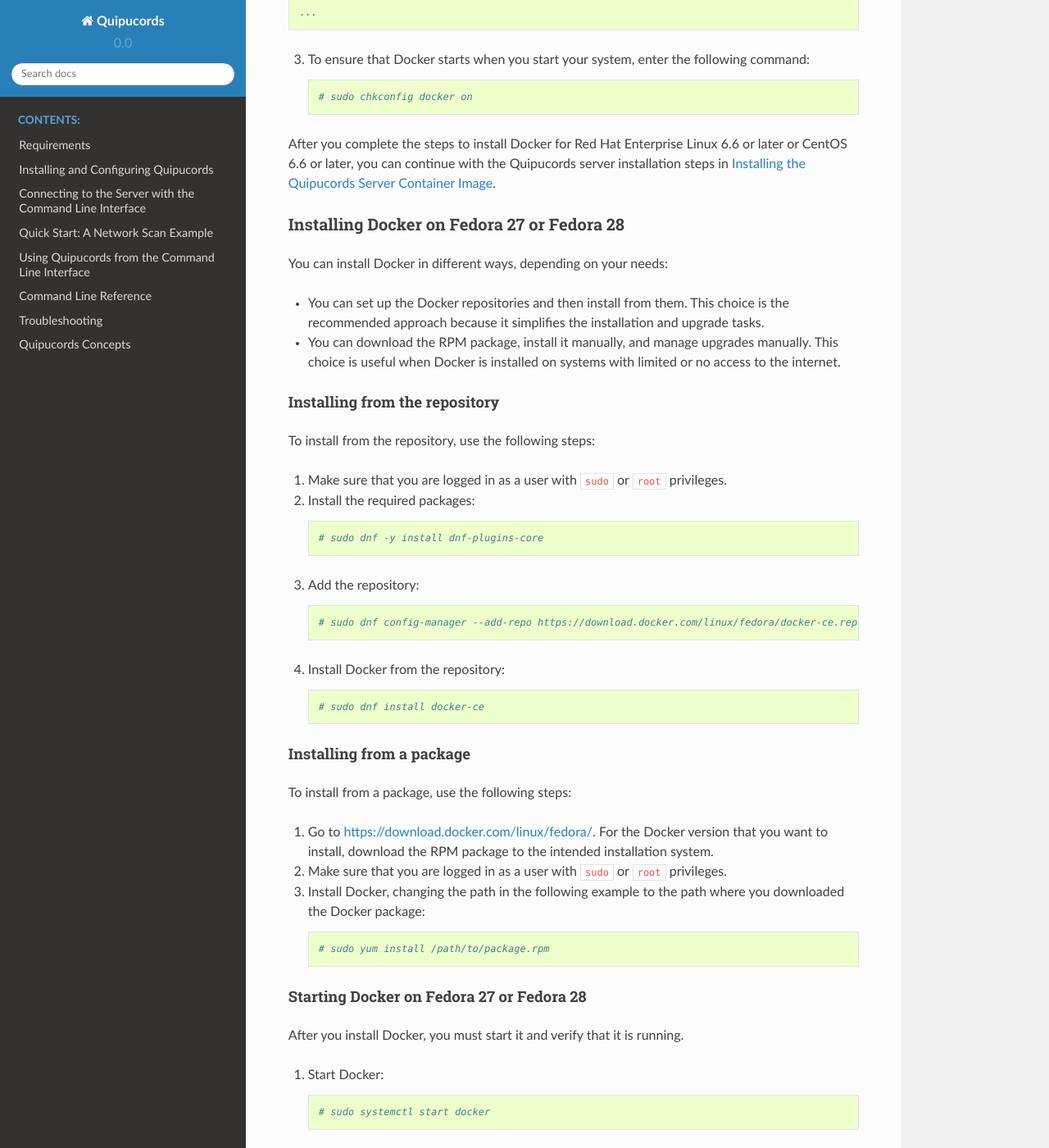
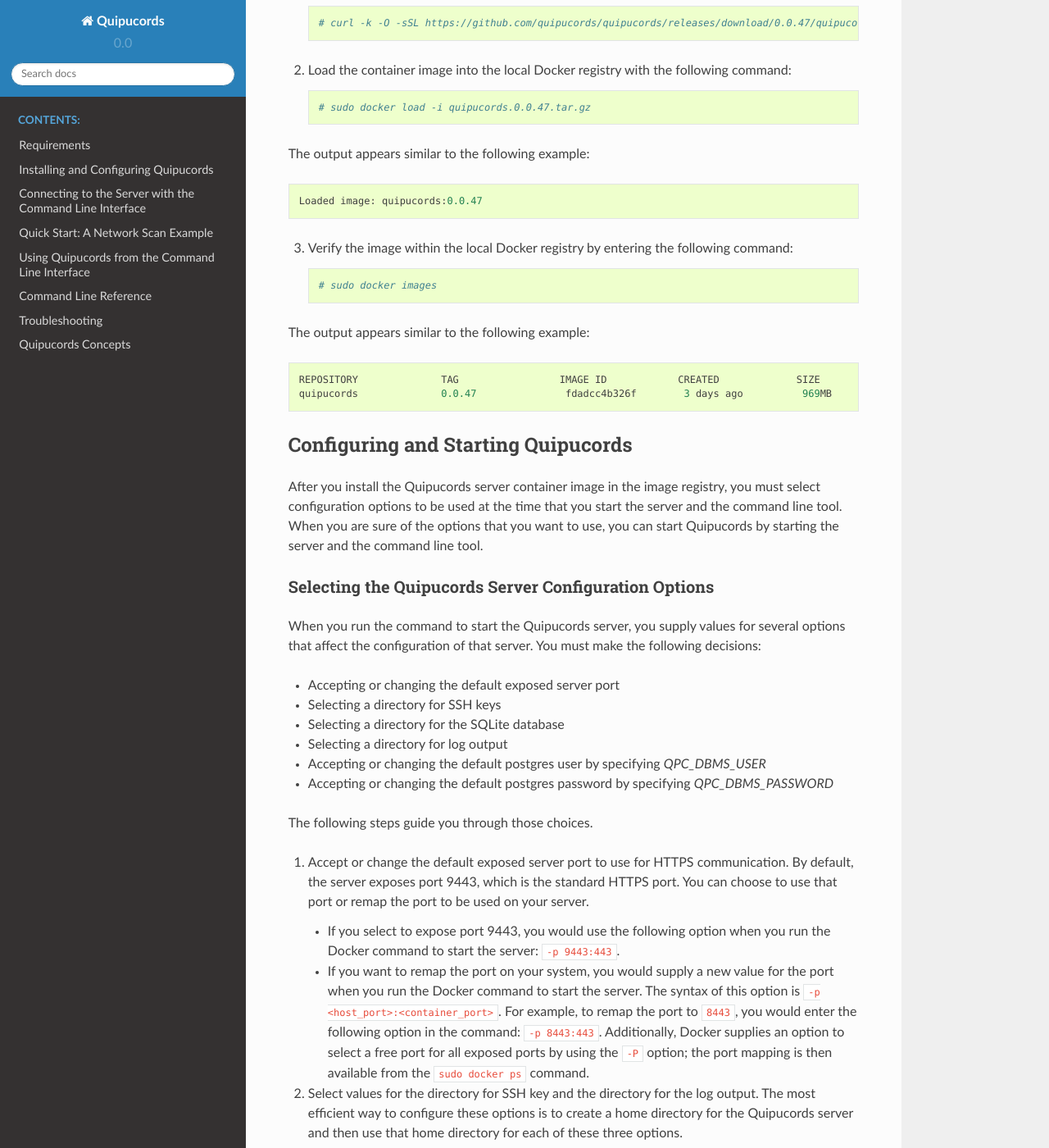
Before and after one commit to quipucords/quipudocs, a Sphinx documentation site: the page built from source/install_steps.rst, in a window 1280 px wide and 1400 px high, scrolled down 5558 px. Shown: the whole window at 82% size. Built offline with Sphinx 7.4.7 and the Read the Docs theme 2.0.0, drawn with Linux system fonts in a browser that asks for light colours; some of the changed text lies outside the part shown.

Commit message:
Remove Fedora installation instructions

```diff
--- a/source/configure.rst
+++ b/source/configure.rst
@@ -52,7 +52,7 @@
 
   # docker run --name qpc-db  -e POSTGRES_USER="postgres" -e POSTGRES_PASSWORD="password" -v /var/lib/docker/volumes/qpc-data:/var/lib/postgresql/data -d postgres:9.6.10
 
-For Centos7, RHEL 7, Fedora 27, or Fedora 28::
+For Centos7 and RHEL 7::
 
   # docker run --name qpc-db  -e POSTGRES_USER="postgres" -e POSTGRES_PASSWORD="password" -v qpc-data:/var/lib/postgresql/data -d postgres:9.6.10
 
--- a/source/install_cli.rst
+++ b/source/install_cli.rst
@@ -27,13 +27,6 @@
 
       # wget -O /etc/yum.repos.d/group_quipucords-qpc-epel-6.repo https://copr.fedorainfracloud.org/coprs/g/quipucords/qpc/repo/epel-6/group_quipucords-qpc-epel-6.repo
 
-  - For Fedora 27, enter the following command::
-
-      # wget -O /etc/yum.repos.d/group_quipucords-qpc-fedora-27.repo https://copr.fedorainfracloud.org/coprs/g/quipucords/qpc/repo/fedora-27/group_quipucords-qpc-fedora-27.repo
-
-  - For Fedora 28, enter the following command::
-
-      # wget -O /etc/yum.repos.d/group_quipucords-qpc-fedora-28.repo https://copr.fedorainfracloud.org/coprs/g/quipucords/qpc/repo/fedora-28/group_quipucords-qpc-fedora-28.repo
 
 Install the QPC Package:
 ~~~~~~~~~~~~~~~~~~~~~~~~
@@ -45,11 +38,3 @@
   - For Red Hat Enterprise Linux 6 or CentOS 6, enter the following command::
 
       # yum -y install qpc-0.0.47-ACTUAL_COPR_GIT_COMMIT.el6
-
-  - For Fedora 27, enter the following command::
-
-      # yum -y install qpc-0.0.47-ACTUAL_COPR_GIT_COMMIT.fc27
-
-  - For Fedora 28, enter the following command::
-
-      # yum -y install qpc-0.0.47-ACTUAL_COPR_GIT_COMMIT.fc28
--- a/source/install_scripted.rst
+++ b/source/install_scripted.rst
@@ -60,8 +60,6 @@
 
 - RHEL & Centos 6 (`Download <https://github.com/quipucords/qpc/releases/download/0.0.47/qpc-0.0.47-ACTUAL_COPR_GIT_COMMIT.el6.noarch.rpm>`_)
 - RHEL & Centos 7 (`Download <https://github.com/quipucords/qpc/releases/download/0.0.47/qpc-0.0.47-ACTUAL_COPR_GIT_COMMIT.el7.noarch.rpm>`_)
-- Fedora 27 (`Download <https://github.com/quipucords/qpc/releases/download/0.0.47/qpc-0.0.47-ACTUAL_COPR_GIT_COMMIT.fc27.noarch.rpm>`_)
-- Fedora 28 (`Download <https://github.com/quipucords/qpc/releases/download/0.0.47/qpc-0.0.47-ACTUAL_COPR_GIT_COMMIT.fc28.noarch.rpm>`_)
 
 **Transfer Packages**
 
--- a/source/install_server_fedora.rst
+++ /dev/null
@@ -1,54 +0,0 @@
-Installing Docker on Fedora 27 or Fedora 28
-~~~~~~~~~~~~~~~~~~~~~~~~~~~~~~~~~~~~~~~~~~~
-You can install Docker in different ways, depending on your needs:
-
-- You can set up the Docker repositories and then install from them. This choice is the recommended approach because it simplifies the installation and upgrade tasks.
-
-- You can download the RPM package, install it manually, and manage upgrades manually. This choice is useful when Docker is installed on systems with limited or no access to the internet.
-
-Installing from the repository
-++++++++++++++++++++++++++++++
-
-To install from the repository, use the following steps:
-
-1. Make sure that you are logged in as a user with ``sudo`` or ``root`` privileges.
-
-2. Install the required packages::
-
-    # sudo dnf -y install dnf-plugins-core
-
-3. Add the repository::
-
-    # sudo dnf config-manager --add-repo https://download.docker.com/linux/fedora/docker-ce.repo
-
-4. Install Docker from the repository::
-
-    # sudo dnf install docker-ce
-
-Installing from a package
-+++++++++++++++++++++++++
-
-To install from a package, use the following steps:
-
-1. Go to https://download.docker.com/linux/fedora/. For the Docker version that you want to install, download the RPM package to the intended installation system.
-
-2. Make sure that you are logged in as a user with ``sudo`` or ``root`` privileges.
-
-3. Install Docker, changing the path in the following example to the path where you downloaded the Docker package::
-
-    # sudo yum install /path/to/package.rpm
-
-Starting Docker on Fedora 27 or Fedora 28
-+++++++++++++++++++++++++++++++++++++++++
-
-After you install Docker, you must start it and verify that it is running.
-
-1. Start Docker::
-
-    # sudo systemctl start docker
-
-2. Verify that Docker is installed correctly. To do this step, run the hello-world image::
-
-    # sudo docker run hello-world
-
-After you complete the steps to install Docker for Fedora 27 or Fedora 28, continue with the Quipucords server installation steps in `Installing the Quipucords Server Container Image  <install.html#container>`_.
--- a/source/install_steps.rst
+++ b/source/install_steps.rst
@@ -15,6 +15,5 @@
 .. include:: install_server_rhel7.rst
 .. include:: install_server_centos7.rst
 .. include:: install_server_rhel6_centos6.rst
-.. include:: install_server_fedora.rst
 .. include:: install_container_image.rst
 .. include:: configure.rst
--- a/source/requirements.rst
+++ b/source/requirements.rst
@@ -2,7 +2,7 @@
 ============
 Before installing Quipucords in your environment, review the following guidelines about installing and running Quipucords:
 
-- You must install Quipucords on a system that is running Red Hat Enterprise Linux 6 or 7, CentOS 7, or Fedora 27 or 28. For an installation on Fedora, the scripted installation of Quipucords might not work correctly on all systems. Therefore, the best practice for a Fedora installation is to use the step-by-step installation instructions.
+- You must install Quipucords on a system that is running Red Hat Enterprise Linux 6/7 or CentOS 6/7.
 - The system that Quipucords is installed on must have access to the systems to be discovered and inspected.
 - Any network sources that are targeted for the inspection process must be running SSH.
 - For a scan of network systems, the user account (credential) that Quipucords uses for the SSH connection into the target systems must have adequate permissions to run commands and read certain files on those systems. For example, some of the commands require privilege elevation to gather the complete set of facts for the scan. For more information about these commands, see `Commands Used in Scans of Remote Network Assets <commands.html>`_
--- a/source/troubleshooting.rst
+++ b/source/troubleshooting.rst
@@ -38,11 +38,11 @@
 -------------------------
 Our command to run a postgres container does implement docker volumes. Volumes allow our postgres data to be persistent, which means that the data will remain even if the postgres container is removed and recreated. If for any reason you would like to delete your postgres database, you will need to remove the docker volume.
 
-Removing the volume for RHEL 6 or Centos 6
+Removing the volume for RHEL 6 and Centos 6
 
 # rm -rf /var/lib/docker/volumes/qpc-data
 
-Removing the volume for RHEL 7, Centos 7, Fedora 27, or Fedora 28
+Removing the volume for RHEL 7 and Centos 7
 
 # docker volume rm qpc-data
 
```
